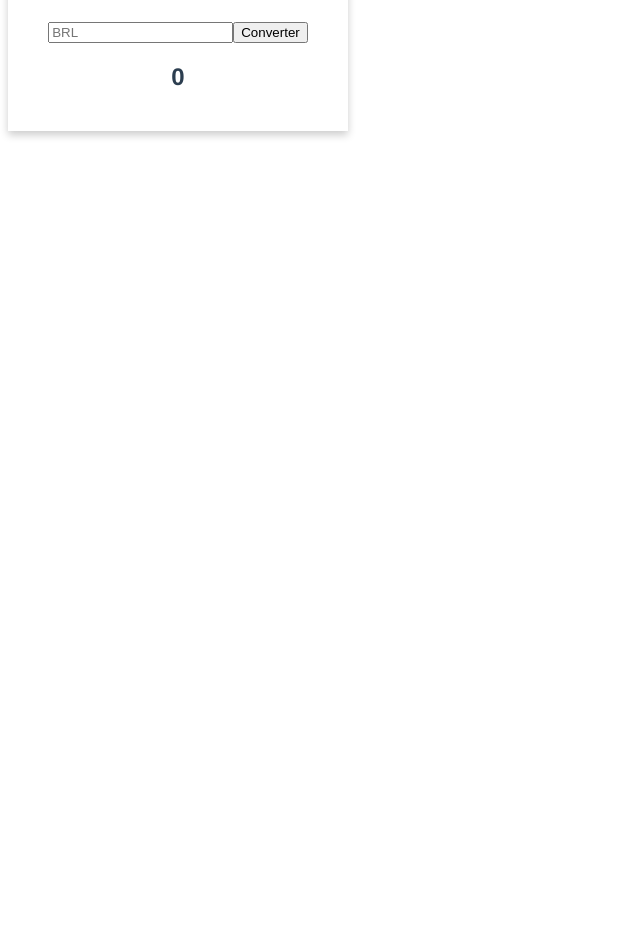
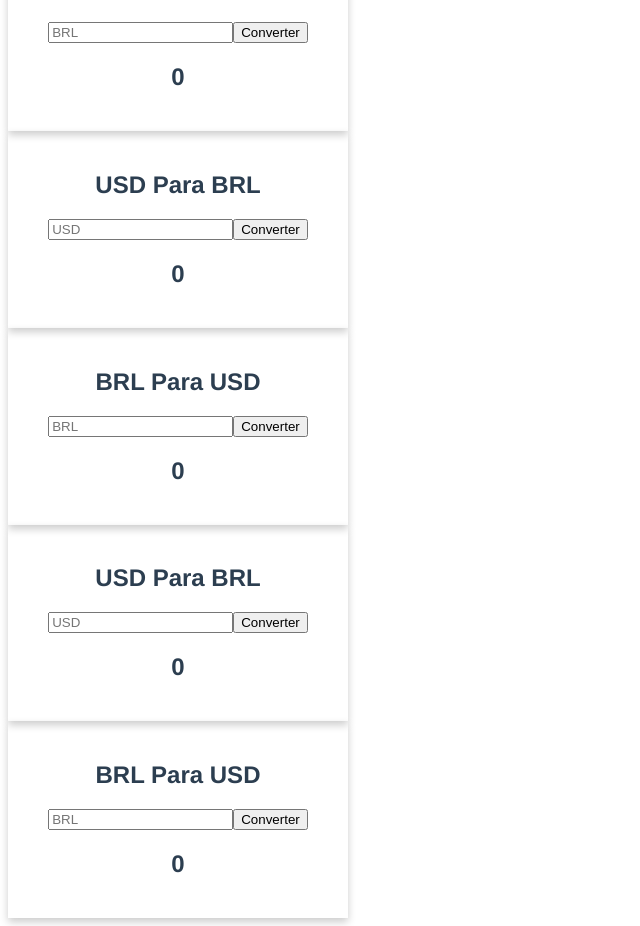
Before and after one commit to Pablo-Belusso/Conversor_Moedas__VUE, a Vue app: page / in a window 1280 px wide. Shown: the part 322-1248 px from the top of the page, without its empty margins (0-640 px from the left). Before the commit the page ends 800 px from the top, so only its background shows below. Built offline with nearby package versions, Linux system fonts and the light colour scheme.

Commit message:
Commit 44

```diff
--- a/src/App.vue
+++ b/src/App.vue
@@ -1,10 +1,22 @@
 <template>
   <!-- eslint-disable vue/multi-word-component-names -->
   <div id="app">
-    <div class="linha">
-      <Conversor moeda-a="USD" moeda-b="BRL"/>
-      <Conversor moeda-a="BRL" moeda-b="USD"/>
-    </div>
+
+      <div class="linha">
+        <Conversor moeda-a="USD" moeda-b="BRL"/>
+        <Conversor moeda-a="BRL" moeda-b="USD"/>
+      </div>
+
+      <div class="linha">
+        <Conversor moeda-a="USD" moeda-b="BRL"/>
+        <Conversor moeda-a="BRL" moeda-b="USD"/>
+      </div>
+
+      <div class="linha">
+        <Conversor moeda-a="USD" moeda-b="BRL"/>
+        <Conversor moeda-a="BRL" moeda-b="USD"/>
+      </div>
+
   </div>
   <!-- eslint-enable vue/multi-word-component-names -->
 </template>
```
